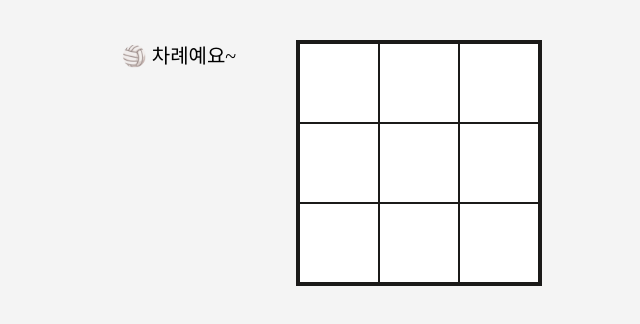
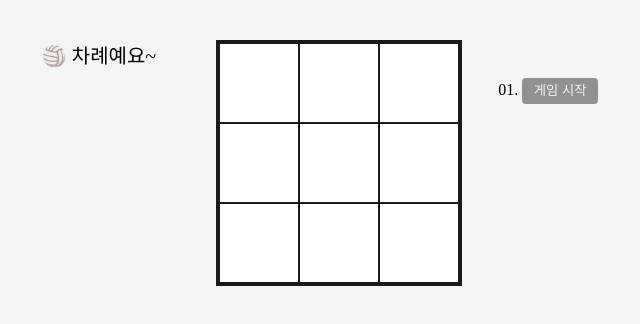
Before and after one commit to aekyung11/react-hw, a React (Vite) app in the folder tic-tac-toe/: page / in a window 1280 px wide. Shown: the top 324 px of the page, without its empty margins (308-948 px from the left). Built offline with nearby package versions, Linux system fonts and the light colour scheme.

Commit message:
feat: add undo/redo

```diff
--- a/tic-tac-toe/src/App.tsx
+++ b/tic-tac-toe/src/App.tsx
@@ -1,12 +1,30 @@
 import styles from "@/App.module.css";
-// import { Squares } from "./components/Squares/Squares";
-import Board from "./components/Board/Board";
+import Board from "@/components/Board/Board";
+import History from "@/components/History/History";
+import { useState } from "react";
+import { INITIAL_SQUARES } from "./constants";
 
-export default function App() {
+export default function Game() {
+  const [history, setHistory] = useState<(string | null)[][]>([
+    INITIAL_SQUARES,
+  ]);
+  const [historyIdx, setHistoryIdx] = useState(0);
+  const currentSquares = history[historyIdx];
+
+  function handlePlay(nextSquares: (string | null)[]) {
+    const nextHistory = [...history.slice(0, historyIdx + 1), nextSquares];
+    setHistory(nextHistory);
+    setHistoryIdx(nextHistory.length - 1);
+  }
+
+  function jumpTo(nextMove: number) {
+    setHistoryIdx(nextMove);
+  }
+
   return (
     <div className={styles.game}>
-      {/* <div className="status">{status}</div> */}
-      <Board />
+      <Board squares={currentSquares} onPlay={handlePlay} />
+      <History jumpTo={jumpTo} history={history} historyIdx={historyIdx} />
     </div>
   );
 }
--- a/tic-tac-toe/src/components/Board/Board.tsx
+++ b/tic-tac-toe/src/components/Board/Board.tsx
@@ -1,17 +1,14 @@
 import styles from "@/App.module.css";
 import { Squares } from "@/components/Squares/Squares";
-import {
-  calculateWinner,
-  INITIAL_SQUARES,
-  PLAYER,
-  PLAYER_COUNT,
-} from "@/constants";
-import { useState } from "react";
+import { calculateWinner, PLAYER, PLAYER_COUNT } from "@/constants";
 import Status from "@/components/Status/Status";
 
-export default function Board() {
-  const [squares, setSquares] = useState<(string | null)[]>(INITIAL_SQUARES);
+type BoardProps = {
+  squares: (string | null)[];
+  onPlay: (nextSquares: (string | null)[]) => void;
+};
 
+export default function Board({ squares, onPlay }: BoardProps) {
   const currentMove = squares.filter(Boolean).length;
   const winnerInfo = calculateWinner(squares);
   const isPlayerOneTurn = currentMove % PLAYER_COUNT === 0;
@@ -27,7 +24,7 @@ export default function Board() {
       />
       <Squares
         squares={squares}
-        setSquares={setSquares}
+        onPlay={onPlay}
         winnerInfo={winnerInfo}
         currentPlayer={currentPlayer}
       />
--- /dev/null
+++ b/tic-tac-toe/src/components/History/History.module.css
@@ -0,0 +1,34 @@
+.component {
+  margin-top: 38px;
+  min-width: 100px;
+
+  ol {
+    margin: 0;
+    padding-left: 0;
+    display: flex;
+    flex-flow: column;
+    gap: 8px;
+  }
+
+  li {
+    list-style-type: decimal-leading-zero;
+  }
+
+  button {
+    background: var(--primary-color);
+    color: var(--secondary-color);
+    border: 0.5px solid transparent;
+    border-radius: 4px;
+    padding: 0.4em 0.8em;
+
+    &:hover:not(:disabled) {
+      background-color: var(--secondary-color);
+      color: var(--primary-color);
+      border-color: currentColor;
+    }
+
+    &:disabled {
+      opacity: 0.45;
+    }
+  }
+}
--- /dev/null
+++ b/tic-tac-toe/src/components/History/History.tsx
@@ -0,0 +1,32 @@
+import styles from "./History.module.css";
+
+type HistoryProps = {
+  jumpTo: (nextMove: number) => void;
+  history: (string | null)[][];
+  historyIdx: number;
+};
+
+export default function History({ jumpTo, history, historyIdx }: HistoryProps) {
+  return (
+    <div className={styles.component}>
+      <ol>
+        {history.map((_squares, index) => {
+          const buttonLabel = index === 0 ? "게임 시작" : `게임 #${index}`;
+          const isDisabled = historyIdx === index;
+
+          return (
+            <li key={index}>
+              <button
+                type="button"
+                onClick={() => jumpTo(index)}
+                disabled={isDisabled}
+              >
+                {buttonLabel}
+              </button>
+            </li>
+          );
+        })}
+      </ol>
+    </div>
+  );
+}
--- a/tic-tac-toe/src/components/Squares/Squares.tsx
+++ b/tic-tac-toe/src/components/Squares/Squares.tsx
@@ -4,7 +4,7 @@ import { Square } from "@/components/Square/Square";
 
 type SquaresProps = {
   squares: (string | null)[];
-  setSquares: React.Dispatch<React.SetStateAction<(string | null)[]>>;
+  onPlay: (nextSquares: (string | null)[]) => void;
   winnerInfo: {
     winner: string;
     line: number[];
@@ -14,7 +14,7 @@ type SquaresProps = {
 
 export function Squares({
   squares,
-  setSquares,
+  onPlay,
   winnerInfo,
   currentPlayer,
 }: SquaresProps) {
@@ -23,11 +23,10 @@ export function Squares({
       if (squares[i] || winnerInfo) {
         return;
       }
-      setSquares((prevSquares) => {
-        const nextSquares = [...prevSquares];
-        nextSquares[i] = currentPlayer;
-        return nextSquares;
-      });
+
+      const nextSquares = [...squares];
+      nextSquares[i] = currentPlayer;
+      onPlay(nextSquares);
     };
   };
 
```
